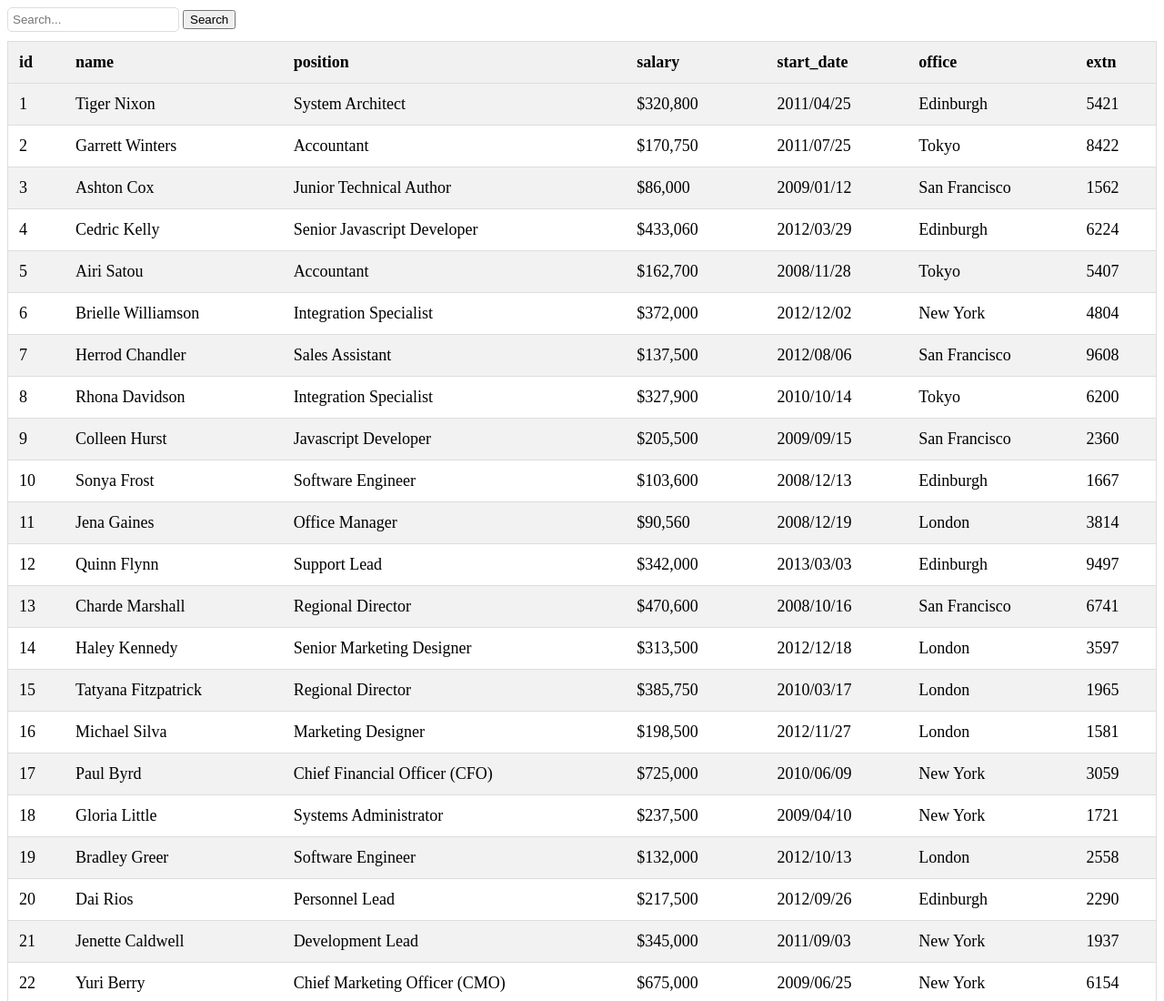
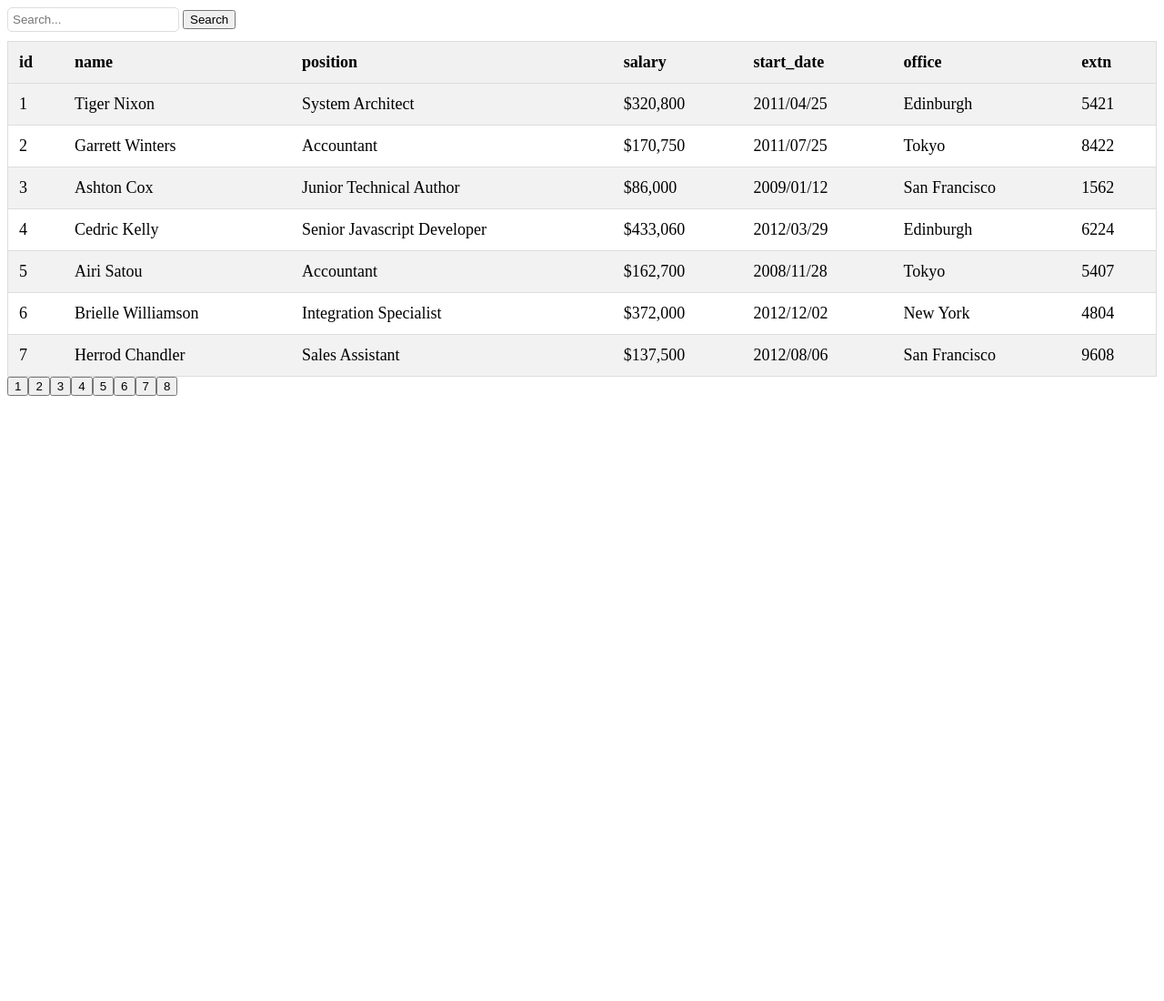
Before and after one commit to vzhurbin/table-jet-test, a website built with Parcel: page src/index.html in a window 1280 px wide. Shown: the top 1100 px of the page at 91% size. After the commit the page ends 800 px from the top, so only its background shows below. Built offline with nearby package versions, Linux system fonts and the light colour scheme.

Commit message:
add pagination

```diff
--- a/src/index.css
+++ b/src/index.css
@@ -22,6 +22,11 @@ input[type=search]:focus{
 }
 
 .hidden { display: none; }
+
+.active {
+	background-color: #ff4d4d;
+	color :#fff;
+}
 
 #table {
   border-collapse: collapse; /* Collapse borders */
--- a/src/index.js
+++ b/src/index.js
@@ -1,8 +1,10 @@
 import { fillTableData, headerListeners } from './js/fillTableData';
-import { filterSearch } from './js/filter'
+import { filterSearch } from './js/filter';
+import { pagination } from './js/pagination';
 
 window.onload = () => {
   fillTableData();
   headerListeners();
   filterSearch();
+  pagination();
 }
--- a/src/js/filter.js
+++ b/src/js/filter.js
@@ -9,6 +9,7 @@ export const filterSearch = () => {
 
   const filter = () => {
     const query = input.value.trim().toUpperCase();
+    console.log(query);
     // Loop the rows
     trArray.forEach(tr => {
       let data = '';
--- /dev/null
+++ b/src/js/pagination.js
@@ -0,0 +1,67 @@
+export const pagination = (rowsPerPage = 7) => {
+  const table = document.querySelector('table');
+  const rowCount = table.rows.length; // number of rows in the table
+  const firstRowTag = table.rows[0].firstElementChild.tagName;
+  // boolean var to check if table has a head row
+  const hasHead = (firstRowTag === 'TH');
+  // loop counters; to start count from rows[1] (2nd row) if the first row has a head tag
+  let firstDataRow = (hasHead) ? 1 : 0;
+  // holds the first row if it has a (<TH>) & nothing if (<TD>)
+  const header = (hasHead) ? table.rows[(0)].outerHTML : '';
+  // count the number of pages
+  const pageCount = Math.ceil(rowCount / rowsPerPage);
+  // an array to hold each row
+  let tr = [];
+
+  // if we had one page only; then we have nothing to do ..
+  if (pageCount > 1) {
+    // assign each row outHTML (tag name & innerHTML) to the array
+    for (let i = firstDataRow, j = 0; i < rowCount; i++ , j++) {
+      tr[j] = table.rows[i].outerHTML;
+    }
+    // console.log(tr);
+    // create a div block to hold the buttons
+    table.insertAdjacentHTML('afterend', '<div id="buttons"></div');
+    // the first sort; default page is the first one
+    sort(1);
+  }
+
+  // (pageNum) is the selected page number. it will be generated when a user clicks a button
+  function sort(pageNum) {
+    let rows = header;
+    const startRow = ((rowsPerPage * pageNum) - rowsPerPage);
+    for (let i = startRow; i < (startRow + rowsPerPage) && i < tr.length; i++) {
+      rows += tr[i];
+    }
+
+    // now the table has a processed group of rows
+    table.innerHTML = rows;
+
+    // create pagination buttons
+    const buttonsDiv = document.getElementById('buttons');
+    const buttonsHtml = pageButtons(pageCount);
+    buttonsDiv.innerHTML = buttonsHtml;
+
+    for (let i = 1; i < pageCount; i++) {
+      const btn = document.getElementById(`page-${i}`);
+      btn.addEventListener('click', e => sort(i));
+    }
+  }
+
+  function pageButtons(pageCount) {
+   /* disable the 'Prev' button on 1st page
+      and 'Next' button on last page
+      const	disablePrevious = (cur === 1) ? 'disabled' : '';
+      const disableNext = (cur === pCount) ? 'disabled' : '';
+    */
+    // let buttons =
+    // `<input type="button" value="&lt;&lt; Prev" id="page-0" onclick="sort(${cur - 1})" ${prevDis}>`;
+    let buttons = '';
+    for (let i = 1; i < pageCount; i++) {
+      buttons += `<input type="button" id="page-${i}" value="${i}">`;
+    }
+    // buttons += `<input type="button" value="Next &gt;&gt;" id="page-${i + 1}" onclick="sort(${(cur + 1)})" ${nextDis}>`;
+
+    return buttons;
+  }
+}
```
